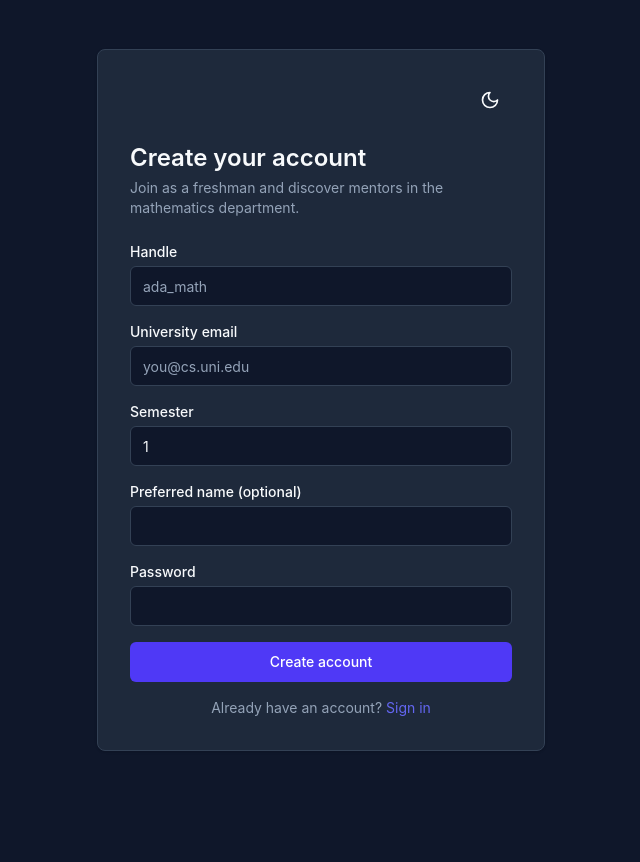
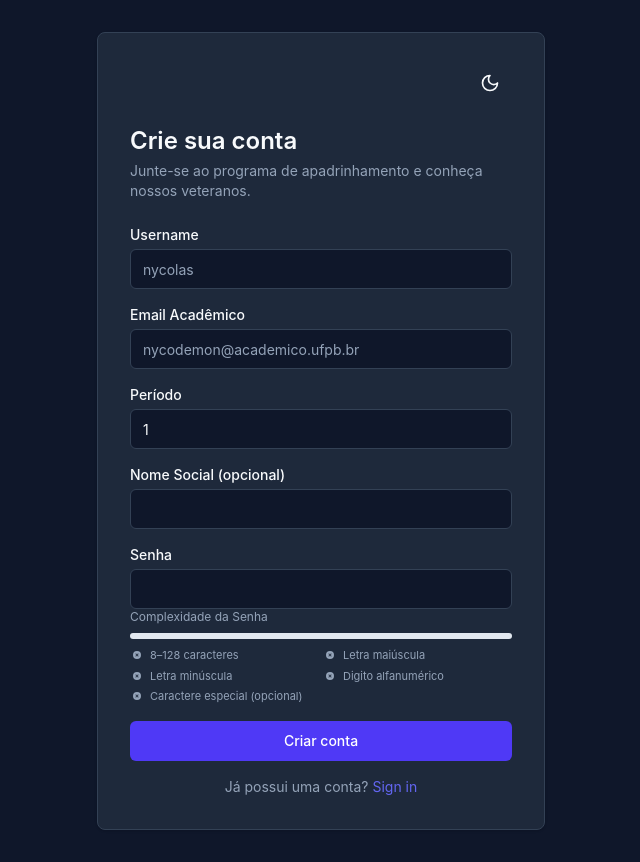
Before and after one commit to calafite/mathitis, a React (Vite) app in the folder apps/web/: page /register in a window 1280 px wide. Shown: the whole page, without its empty margins (319-959 px from the left). Before the commit the page ends 800 px from the top, so only its background shows below. Built offline with nearby package versions, Linux system fonts and the light colour scheme; no server answers.

Commit message:
feat(ui): add password strength feedback component to register page

```diff
--- /dev/null
+++ b/apps/web/src/components/ui/password-strength.tsx
@@ -0,0 +1,102 @@
+'use client';
+
+import { useMemo } from 'react';
+
+interface PasswordStrengthProps {
+  password: string;
+}
+
+export function PasswordStrength({ password }: PasswordStrengthProps) {
+  const checks = useMemo(() => {
+    const hasLength = password.length >= 8 && password.length <= 128;
+    const hasUpper = /[A-Z]/.test(password);
+    const hasLower = /[a-z]/.test(password);
+    const hasNumber = /[0-9]/.test(password);
+    const hasSpecial = /[^A-Za-z0-9]/.test(password);
+
+    return [
+      { label: '8–128 caracteres', met: hasLength },
+      { label: 'Letra maiúscula', met: hasUpper },
+      { label: 'Letra minúscula', met: hasLower },
+      { label: 'Digito alfanumérico', met: hasNumber },
+      { label: 'Caractere especial (opcional)', met: hasSpecial },
+    ];
+  }, [password]);
+
+  const metCount = checks.filter((c) => c.met).length;
+  const requiredMet = checks.slice(0, 4).every((c) => c.met);
+
+  let strength = 0;
+  let label = 'Péssima';
+  let color = 'bg-red-500';
+  if (metCount >= 5) {
+    strength = 100;
+    label = 'Forte';
+    color = 'bg-emerald-500';
+  } else if (metCount >= 4) {
+    strength = 80;
+    label = 'Boa';
+    color = 'bg-emerald-400';
+  } else if (metCount >= 3) {
+    strength = 60;
+    label = 'Mediana';
+    color = 'bg-amber-500';
+  } else if (metCount >= 2) {
+    strength = 40;
+    label = 'Fraca';
+    color = 'bg-orange-500';
+  } else if (metCount >= 1) {
+    strength = 20;
+    label = 'Muito fraca';
+    color = 'bg-red-500';
+  }
+
+  if (password.length === 0) {
+    strength = 0;
+    label = '';
+    color = 'bg-slate-200 dark:bg-slate-700';
+  }
+
+  return (
+    <div className="space-y-2">
+      <div className="flex items-center justify-between text-xs">
+        <span className="text-muted-foreground">Complexidade da Senha</span>
+        <span className={`font-medium ${requiredMet ? 'text-emerald-600 dark:text-emerald-400' : 'text-muted-foreground'}`}>
+          {label}
+        </span>
+      </div>
+      <div className="h-1.5 rounded-full overflow-hidden bg-slate-200 dark:bg-slate-700">
+        <div
+          className={`h-full transition-all duration-300 ${color}`}
+          style={{ width: `${strength}%` }}
+        />
+      </div>
+      <ul className="grid grid-cols-2 gap-1 text-[11px] text-muted-foreground">
+        {checks.map((check, i) => (
+          <li
+            key={i}
+            className={`flex items-center gap-1.5 ${check.met ? 'text-emerald-600 dark:text-emerald-400' : ''}`}
+          >
+            <span className="flex h-3.5 w-3.5 items-center justify-center rounded">
+              {check.met ? (
+                <svg className="h-2.5 w-2.5" viewBox="0 0 20 20" fill="currentColor" aria-hidden="true">
+                  <path fillRule="evenodd" d="M16.704 4.153a.75.75 0 01.143 1.052l-8 10.5a.75.75 0 01-1.127.075l-4.5-4.5a.75.75 0 011.06-1.06l3.894 3.893 7.48-9.817a.75.75 0 011.05-.143z" clipRule="evenodd" />
+                </svg>
+              ) : (
+                <svg className="h-2.5 w-2.5" viewBox="0 0 20 20" fill="currentColor" aria-hidden="true">
+                  <path fillRule="evenodd" d="M10 18a8 8 0 100-16 8 8 0 000 16zM8.28 7.22a.75.75 0 00-1.06 1.06L8.94 10l-1.72 1.72a.75.75 0 101.06 1.06L10 11.06l1.72 1.72a.75.75 0 101.06-1.06L11.06 10l1.72-1.72a.75.75 0 00-1.06-1.06L10 8.94 8.28 7.22z" clipRule="evenodd" />
+                </svg>
+              )}
+            </span>
+            <span>{check.label}</span>
+          </li>
+        ))}
+      </ul>
+      {!requiredMet && password.length > 0 && (
+        <p className="text-xs text-destructive">
+          A senha deve cumprir os quatro primeiros requisitos.
+        </p>
+      )}
+    </div>
+  );
+}
--- a/apps/web/src/pages/register.tsx
+++ b/apps/web/src/pages/register.tsx
@@ -8,6 +8,7 @@ import { ApiError } from '@/lib/api';
 import { Button } from '@/components/ui/button';
 import { FieldError, Input } from '@/components/ui/input';
 import { ThemeToggle } from '@/components/ui/theme-toggle';
+import { PasswordStrength } from '@/components/ui/password-strength';
 
 export function RegisterPage() {
   const { register } = useAuth();
@@ -18,11 +19,14 @@ export function RegisterPage() {
   const {
     register: field,
     handleSubmit,
+    watch,
     formState: { errors, isSubmitting },
   } = useForm<RegisterBody>({
     resolver: zodResolver(registerBodySchema),
     defaultValues: { handle: '', email: '', password: '', semester: 1 },
   });
+
+  const password = watch('password');
 
   const onSubmit = handleSubmit(async (values) => {
     setError(null);
@@ -40,7 +44,7 @@ export function RegisterPage() {
       if (err instanceof ApiError) {
         setError(err.message);
       } else {
-        setError('Unable to register. Please try again.');
+        setError('Não foi possível completar o registro. Tente novamente mais tarde.');
       }
     }
   });
@@ -54,8 +58,8 @@ export function RegisterPage() {
           </header>
           <h1 className="text-2xl font-semibold text-foreground">Check your inbox</h1>
           <p className="mt-2 text-sm text-muted-foreground">
-            If an account with that information exists, you will receive a verification email
-            shortly. Follow the link in the email to activate your account.
+            Se o e-mail suprido for válido, você receberá uma mensagem de confirmação
+            embreve. Clique no link na mensagem para verificar sua conta. Lembre-se de verificar o spam!
           </p>
           <Button className="mt-6" onClick={() => navigate('/login')}>
             Back to sign in
@@ -71,20 +75,20 @@ export function RegisterPage() {
         <header className="mb-6 flex justify-end">
           <ThemeToggle />
         </header>
-        <h1 className="text-2xl font-semibold text-foreground">Create your account</h1>
+        <h1 className="text-2xl font-semibold text-foreground">Crie sua conta</h1>
         <p className="mt-1 text-sm text-muted-foreground">
-          Join as a freshman and discover mentors in the mathematics department.
+          Junte-se ao programa de apadrinhamento e conheça nossos veteranos.
         </p>
 
         <form className="mt-6 space-y-4" onSubmit={onSubmit}>
           <div>
             <label htmlFor="handle" className="mb-1 block text-sm font-medium text-foreground">
-              Handle
+              Username
             </label>
             <Input
               id="handle"
               autoComplete="username"
-              placeholder="ada_math"
+              placeholder="nycolas"
               {...field('handle')}
             />
             <FieldError message={errors.handle?.message} />
@@ -92,13 +96,13 @@ export function RegisterPage() {
 
           <div>
             <label htmlFor="email" className="mb-1 block text-sm font-medium text-foreground">
-              University email
+              Email Acadêmico
             </label>
             <Input
               id="email"
               type="email"
               autoComplete="email"
-              placeholder="you@cs.uni.edu"
+              placeholder="nycodemon@academico.ufpb.br"
               {...field('email')}
             />
             <FieldError message={errors.email?.message} />
@@ -106,7 +110,7 @@ export function RegisterPage() {
 
           <div>
             <label htmlFor="semester" className="mb-1 block text-sm font-medium text-foreground">
-              Semester
+              Período
             </label>
             <Input
               id="semester"
@@ -120,7 +124,7 @@ export function RegisterPage() {
 
           <div>
             <label htmlFor="socialName" className="mb-1 block text-sm font-medium text-foreground">
-              Preferred name (optional)
+              Nome Social (opcional)
             </label>
             <Input id="socialName" autoComplete="name" {...field('socialName')} />
             <FieldError message={errors.socialName?.message} />
@@ -128,7 +132,7 @@ export function RegisterPage() {
 
           <div>
             <label htmlFor="password" className="mb-1 block text-sm font-medium text-foreground">
-              Password
+              Senha
             </label>
             <Input
               id="password"
@@ -137,6 +141,7 @@ export function RegisterPage() {
               {...field('password')}
             />
             <FieldError message={errors.password?.message} />
+            <PasswordStrength password={password} />
           </div>
 
           {error && (
@@ -146,12 +151,12 @@ export function RegisterPage() {
           )}
 
           <Button type="submit" className="w-full" disabled={isSubmitting}>
-            {isSubmitting ? 'Creating account…' : 'Create account'}
+            {isSubmitting ? 'Criando conta…' : 'Criar conta'}
           </Button>
         </form>
 
         <p className="mt-4 text-center text-sm text-muted-foreground">
-          Already have an account?{' '}
+          Já possui uma conta?{' '}
           <Link to="/login" className="text-primary hover:underline">
             Sign in
           </Link>
```
